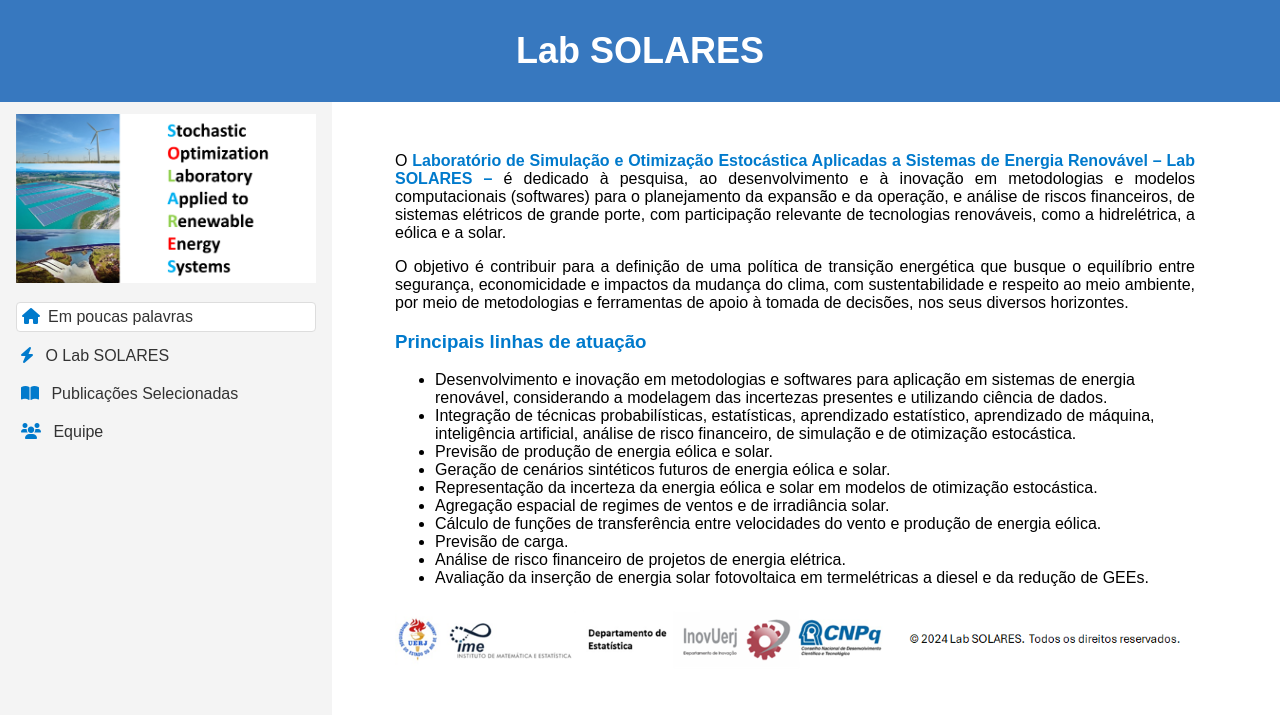
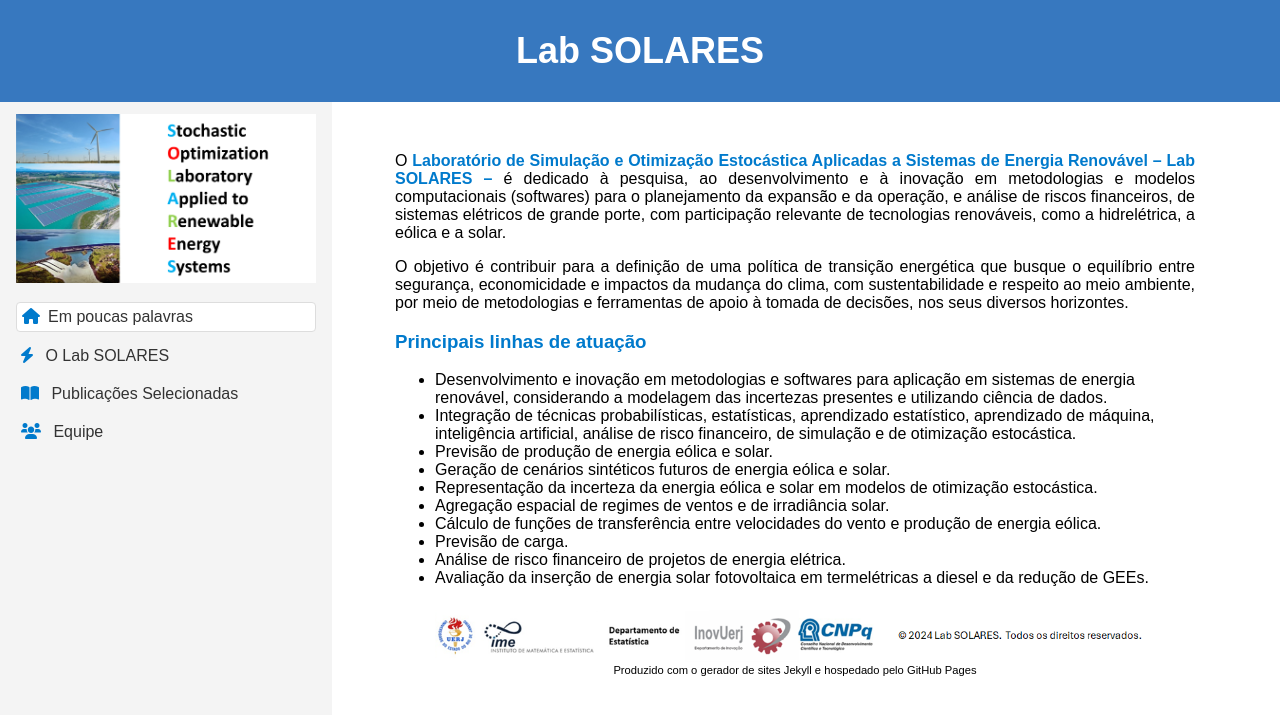
Before and after one commit to LabSolares-UERJ/main, a Jekyll site: the page built from index.html, in a window 1280 px wide. Shown: the top 715 px of the page. Built offline with Jekyll 4.4.1, drawn with Linux system fonts in a browser that asks for light colours.

Commit message:
Update index.html

```diff
--- a/index.html
+++ b/index.html
@@ -29,6 +29,9 @@
         <li>Análise de risco financeiro de projetos de energia elétrica.</li>
         <li>Avaliação da inserção de energia solar fotovoltaica em termelétricas a diesel e da redução de GEEs.</li>
     </ul>
-    <img src="/main/assets/files/imageFooter.png" alt="SOLARES Footer Logo" style="width:100%; height:auto; margin-bottom:0;">
+    <img src="/main/assets/files/imageFooter.png" alt="SOLARES Footer Logo" style="width:90%; height:auto; margin-bottom:0;">
+    <div style="text-align: center; font-size: 70%; margin-top: 0px;">
+        Produzido com o gerador de sites Jekyll e hospedado pelo GitHub Pages
+    </div>
 </div>
 </div>
```
